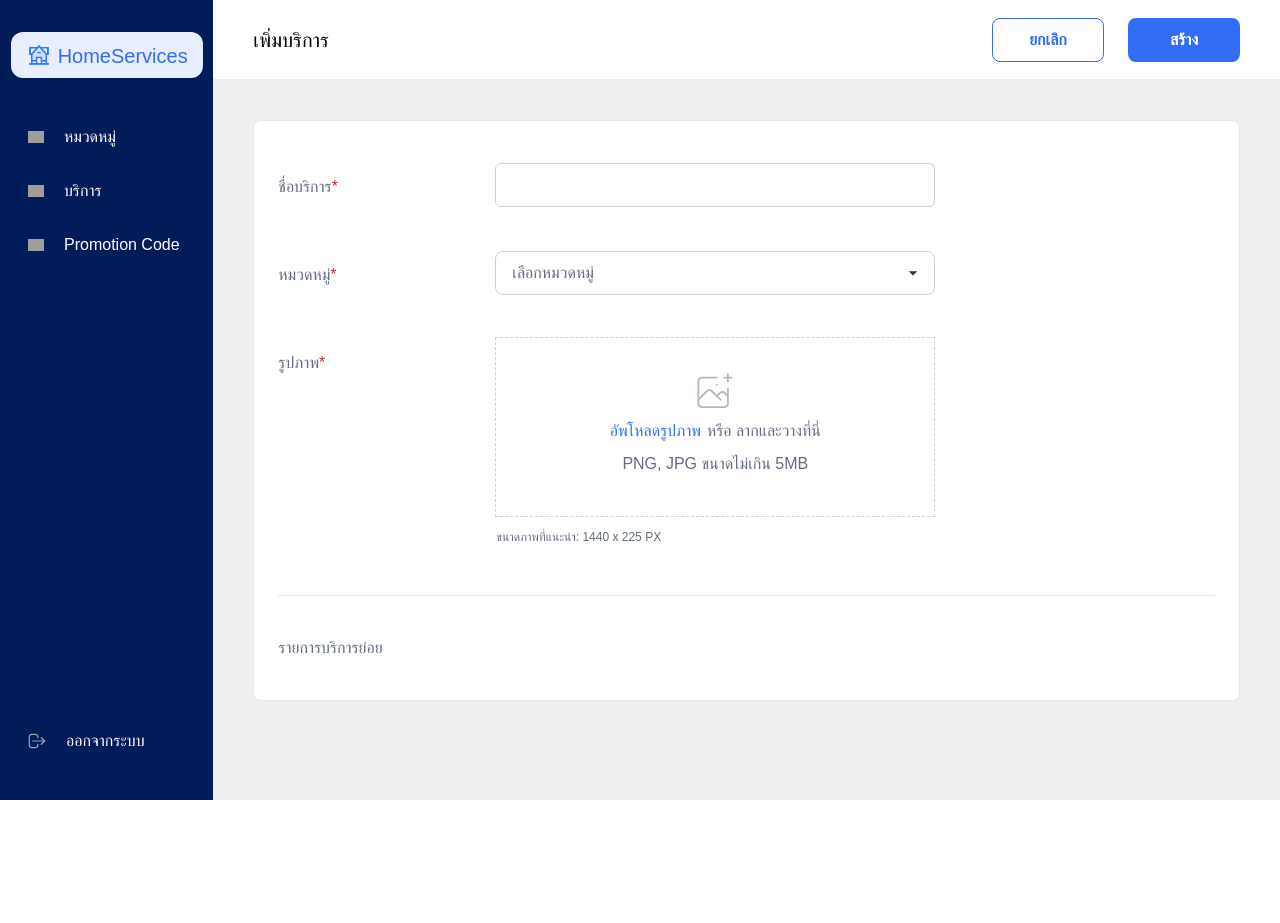
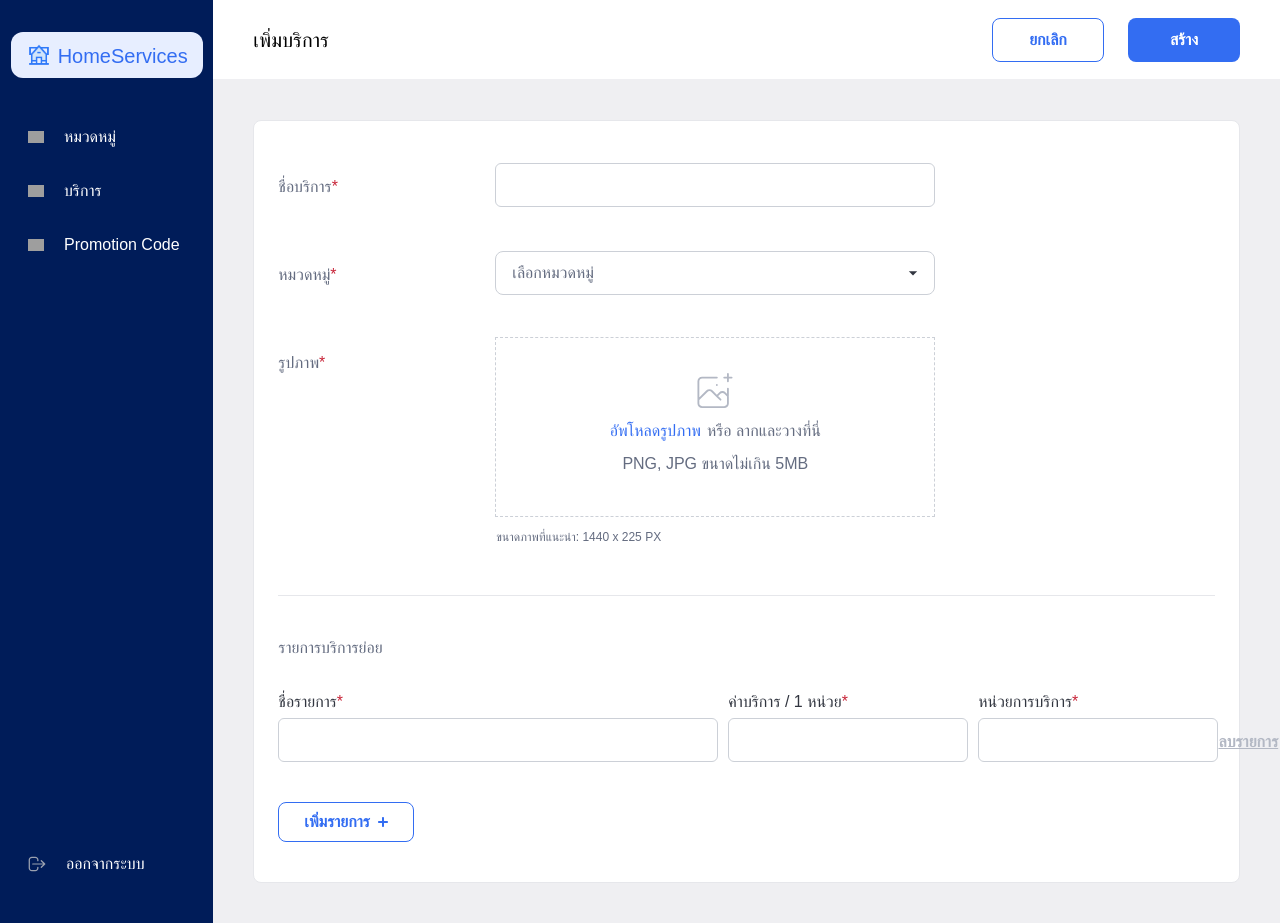
Before and after one commit to napatwongchr/home-service-2, a React (Create React App) app in the folder client/: page /admin-dashboard-create-service in a window 1280 px wide. Before the commit the page ends 800 px from the top, so only its background shows below. Built offline with nearby package versions, Linux system fonts and the light colour scheme; grey boxes are pictures that could not be loaded.

Commit message:
feat: update create service list page

```diff
--- a/client/src/components/AdminServiceList/CreateServiceCategory.js
+++ b/client/src/components/AdminServiceList/CreateServiceCategory.js
@@ -1,10 +1,21 @@
-import { Button, Container, Flex, FormLabel, Image, Input, Menu, MenuButton, MenuItem, MenuList, Text } from "@chakra-ui/react";
+import { Button, Container, Flex, FormLabel, Image, Input, Menu, MenuButton, MenuItem, MenuList, Text, } from "@chakra-ui/react";
 import { useState } from "react";
 import arrow from "../../asset/image/serviceListPage/dropdown.svg";
-import imageIcon from '../../asset/image/adminServiceList/imageIcon.svg'
+import imageIcon from '../../asset/image/adminServiceList/imageIcon.svg';
+import plusIcon from '../../asset/image/adminDashboardPage/plusIcon.svg';
+import { Formik, Form, FieldArray } from 'formik';
+import { MyFieldInput } from '../../utils/formInput'
 const CreateServiceList = () => {
   const [category, setCategory] = useState('เลือกหมวดหมู่');
-
+  const initialValues = {
+    serviceList: [
+      {
+        name: '',
+        price: '',
+        unit: ''
+      },
+    ],
+  };
   return (
     <Container maxW='100%' p='40px' h='calc(100% - 3.25rem)' bg='gray.100'>
       <Flex bg='utility.white' px='24px' py='40px' border='1px' borderColor='gray.200' borderRadius='8px' flexDirection='column' gap='40px'>
@@ -113,18 +124,106 @@ const CreateServiceList = () => {
             w={'440px'} h={'180px'}
             border='1px dashed'
             pos='relative'
-            display='none' />
+            display='none'
+            accept="image/png, image/jpeg" />
           <FormLabel pos='relative' display='flex' flexDirection='column' gap='12px' alignItems='center' w={'440px'} h={'180px'}
             border='1px dashed' borderColor='gray.300' textStyle='b3' color='gray.700' py='35px'>
 
             <Image src={imageIcon} w='36px' />
-            <Text display='flex'><FormLabel m='0' mr='6px' for='serviceImage' color='blue.600' cursor={'pointer'} >อัพโหลดรูปภาพ</FormLabel>หรือ ลากและวางที่นี่</Text>
+            <Text display='flex'><FormLabel m='0' mr='6px' htmlFor='serviceImage' color='blue.600' cursor={'pointer'} >อัพโหลดรูปภาพ</FormLabel>หรือ ลากและวางที่นี่</Text>
             <Text>PNG, JPG ขนาดไม่เกิน 5MB</Text>
             <Text color={'gray.700'} textStyle='b3' fontSize='12px' pos='absolute' bottom={-8} left={0} >ขนาดภาพที่แนะนำ: 1440 x 225 PX</Text>
           </FormLabel>
         </Flex>
         <hr />
-        <Text color={'gray.700'} textStyle={'h5'}>รายการบริการย่อย</Text>
+        <Text color={'gray.700'} textStyle={'h5'} mb='-30px'>รายการบริการย่อย</Text>
+        <Formik
+          initialValues={initialValues}
+          onSubmit={async (values) => {
+            await new Promise((r) => setTimeout(r, 500));
+            alert(JSON.stringify(values, null, 2));
+          }}
+        >
+          {({ values }) => (
+            <Form>
+              <FieldArray name='serviceList'>
+                {({ insert, remove, push }) => (
+                  <div>
+                    {values.serviceList.map((item, index) => (
+                      <Flex gap='10px' alignItems={'end'} key={index}>
+                        {/* <Flex flexDirection={'column'}>
+                          <FormLabel htmlFor={`serviceList.${index}.name`}>ชื่อรายการ</FormLabel>
+                          <Field as={Input} name={`serviceList.${index}.name`} type="text" />
+                        </Flex> */}
+                        <MyFieldInput
+                          label="ชื่อรายการ"
+                          id={`serviceList.${index}.name`}
+                          name={`serviceList.${index}.name`}
+                          type="text"
+                          w={'440px'} h={'44px'} mt='0'
+                        />
+                        <MyFieldInput
+                          label="ค่าบริการ / 1 หน่วย"
+                          id={`serviceList.${index}.price`}
+                          name={`serviceList.${index}.price`}
+                          type="text"
+                          w={'240px'} h={'44px'} mt='0'
+                        />
+                        <MyFieldInput
+                          label="หน่วยการบริการ"
+                          id={`serviceList.${index}.unit`}
+                          name={`serviceList.${index}.unit`}
+                          type="text"
+                          w={'240px'} h={'44px'} mt='0'
+                        />
+                        <Button variant={'ghost'} color='gray.400' onClick={() => values.serviceList.length > 1 && remove(index)}>ลบรายการ</Button>
+                      </Flex>
+                    ))}
+                    <Button variant={'secondary'} rightIcon={<Image src={plusIcon} />} mt='40px' px='25px'
+                      onClick={() => push({
+                        name: '',
+                        price: '',
+                        unit: ''
+                      })}>
+                      เพิ่มรายการ
+                    </Button>
+                  </div>
+                )}
+              </FieldArray>
+            </Form>
+          )}
+
+        </Formik>
+
+        {/* <Form> */}
+
+        {/* <Flex gap='10px' alignItems={'end'}>
+              <MyTextInput
+                label="ชื่อรายการ"
+                id="serviceList"
+                name="serviceList"
+                type="text"
+                w={'440px'} h={'44px'} mt='0'
+              />
+              <MyTextInput
+                label="ค่าบริการ / 1 หน่วย"
+                id="price"
+                name="price"
+                type="text"
+                w={'240px'} h={'44px'} mt='0'
+              />
+              <MyTextInput
+                label="หน่วยการบริการ"
+                id="unit"
+                name="unit"
+                type="text"
+                w={'240px'} h={'44px'} mt='0'
+              />
+              <Button variant={'ghost'} color='gray.400'>ลบรายการ</Button>
+            </Flex>
+            <Button variant={'secondary'} rightIcon={<Image src={plusIcon} />} mt='40px' px='25px'>เพิ่มรายการ</Button> */}
+        {/* </Form> */}
+
       </Flex >
     </Container >
   );
--- a/client/src/utils/formInput.js
+++ b/client/src/utils/formInput.js
@@ -1,5 +1,5 @@
 import React from 'react';
-import { useField } from 'formik';
+import { Field, useField } from 'formik';
 import { Flex, Text, Input, FormLabel, Image, Checkbox } from '@chakra-ui/react';
 import errorIcon from '../asset/image/errorIcon.svg'
 const MyTextInput = ({ label, ...props }) => {
@@ -45,6 +45,50 @@ const MyTextInput = ({ label, ...props }) => {
     );
 };
 
+
+const MyFieldInput = ({ label, ...props }) => {
+    const [field, meta] = useField(props);
+    return (
+        <>
+            {meta.touched && meta.error ? (
+                <Flex flexDirection={'column'}>
+                    <FormLabel
+                        mt={'20px'}
+                        mb={'4px'}
+                        fontStyle='h5'
+                        color={'gray.900'}
+                        htmlFor={props.id || props.name}
+
+                    >
+                        <Flex fontStyle={'h5'}>
+                            <Text color={'gray.900'}>{label}</Text><Text color={'utility.red'}>*</Text>
+                        </Flex>
+                    </FormLabel>
+                    <Field as={Input} variant={'error'} {...field} {...props} />
+                    <Image src={errorIcon} pos='relative' left='412px' bottom={'29px'} w={'14px'} />
+                    <Text fontStyle={'b4'} color='utility.red'>{meta.error}</Text>
+                </Flex>
+            ) :
+                <Flex flexDirection={'column'}>
+                    <FormLabel
+                        mt={'20px'}
+                        mb={'4px'}
+                        fontStyle='h5'
+                        color={'gray.900'}
+                        htmlFor={props.id || props.name}
+
+                    >
+                        <Flex fontStyle={'h5'}>
+                            <Text color={'gray.900'}>{label}</Text><Text color={'utility.red'}>*</Text>
+                        </Flex>
+                    </FormLabel>
+                    <Field as={Input} variant={meta.touched ? 'success' : 'default'} {...field} {...props} />
+                </Flex>
+            }
+        </>
+    );
+};
+
 const MyCheckbox = ({ children, ...props }) => {
     const [field, meta] = useField({ ...props, type: 'checkbox' });
     return (
@@ -74,4 +118,4 @@ const MyCheckbox = ({ children, ...props }) => {
     );
 };
 
-export { MyTextInput, MyCheckbox }
+export { MyTextInput, MyFieldInput, MyCheckbox }
```
Also changed, not shown: client/src/asset/image/adminDashboardPage/plusIcon.svg (added).
